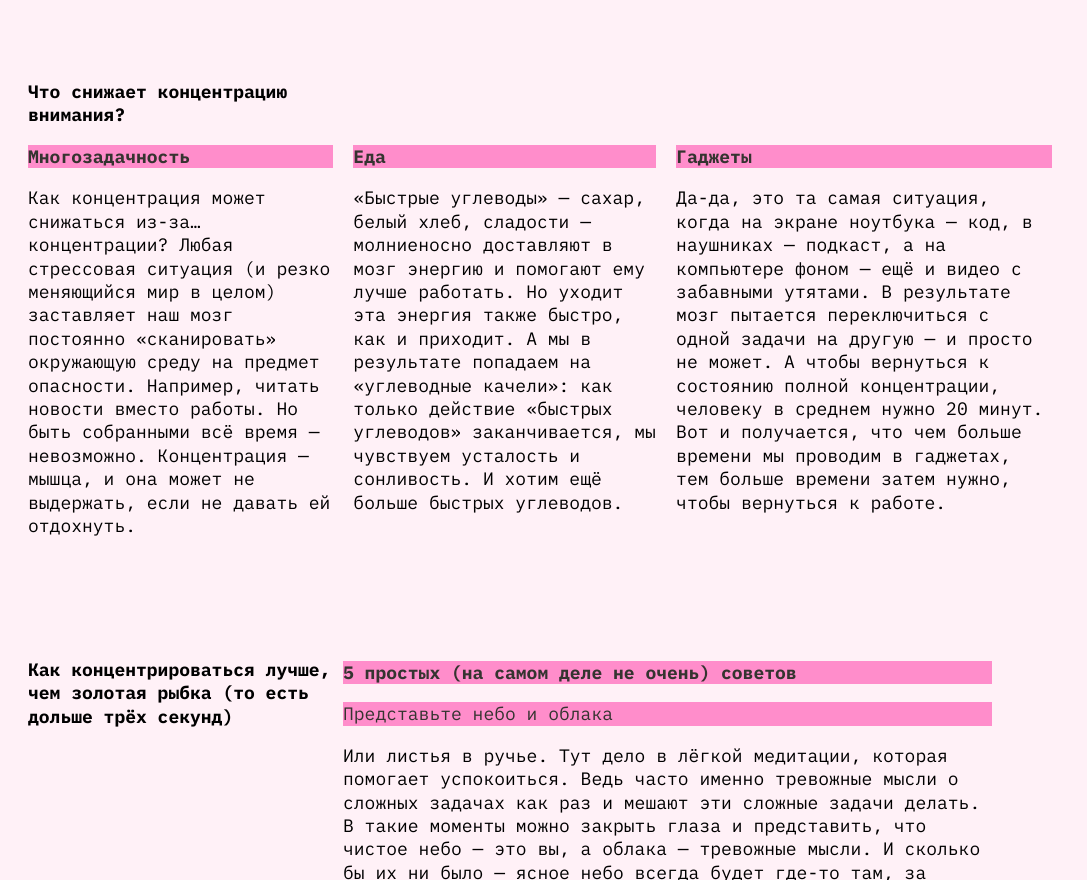
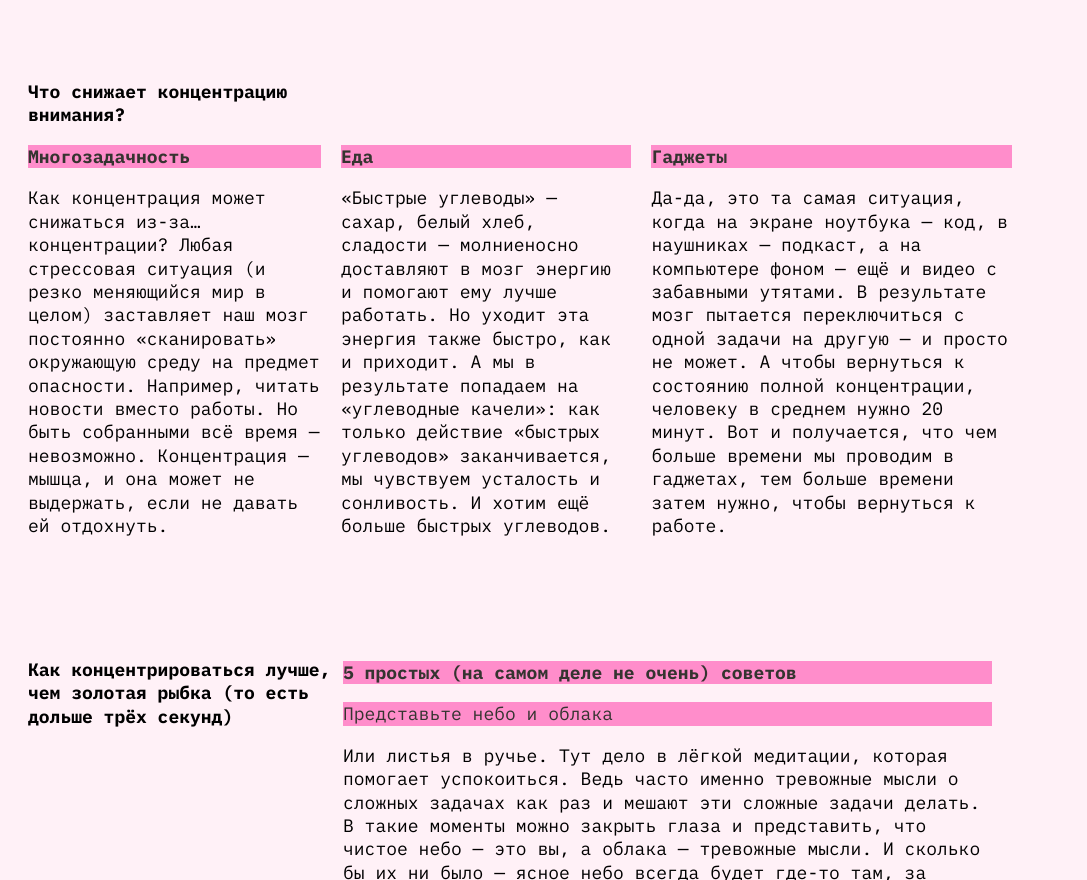
Before and after one commit to pasha12336/no_focus., a plain HTML site: page index.html in a window 1280 px wide. Shown: the part 1359-2239 px from the top of the page, without its empty margins (0-1087 px from the left). Drawn offline with Linux system fonts and the light colour scheme.

Commit message:
html and css sec3

```diff
--- a/index.html
+++ b/index.html
@@ -36,6 +36,7 @@
       </div>
     </section>
     <section class="section2">
+      <div class="ggg">
       <div class="capital_2">
         <h2>Что снижает концентрацию внимания?</h2>
       </div>
@@ -51,6 +52,7 @@
         <div class="aaa">
         <p>Гаджеты</p>
         <span>Да-да, это та самая ситуация, когда на экране ноутбука — код, в наушниках — подкаст, а на компьютере фоном — ещё и видео с забавными утятами. В результате мозг пытается переключиться с одной задачи на другую — и просто не может. А чтобы вернуться к состоянию полной концентрации, человеку в среднем нужно 20 минут. Вот и получается, что чем больше времени мы проводим в гаджетах, тем больше времени затем нужно, чтобы вернуться к работе.</span>
+        </div>
       </div>
     </section>
     <section class="section3">
--- a/style.css
+++ b/style.css
@@ -114,11 +114,11 @@ main {
 }
 
 .section1 {
+    display: flex;
     width: 1024px;
     height: 508px;
     top: 828px;
     padding: 0 20px;
-    display: flex;
 }
 
 .capital_1 {
@@ -162,6 +162,8 @@ span {
 }
 
 .small_2 {
+    width: 984px;
+    height: 508px;
     display: flex;
     gap: 20px;
     flex-direction: row;
```
